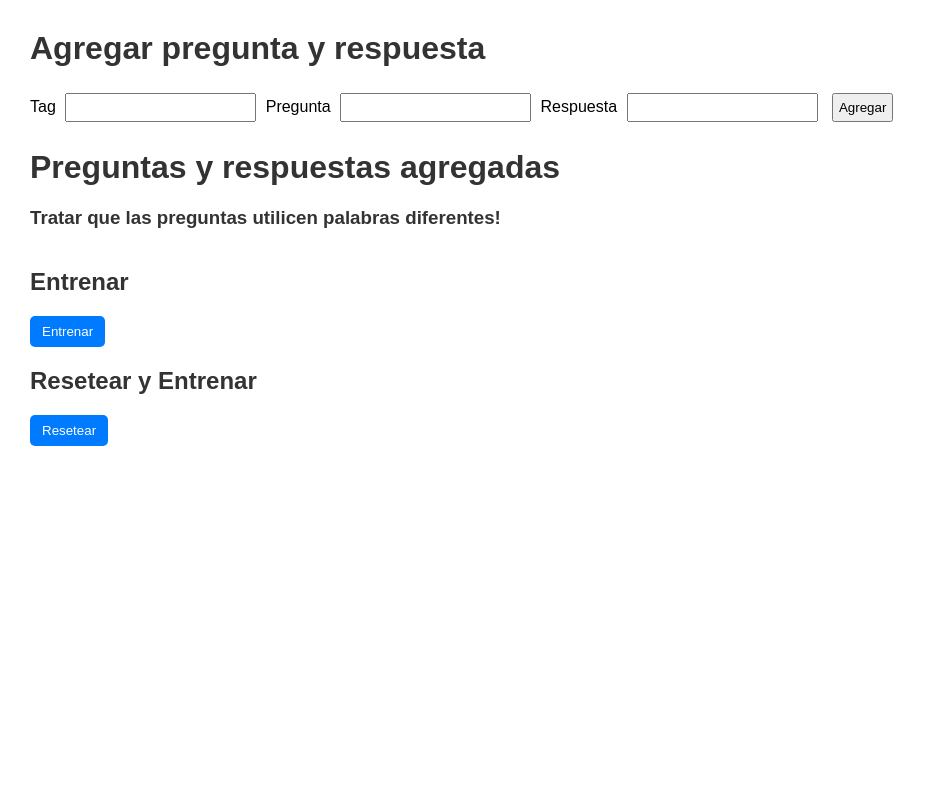
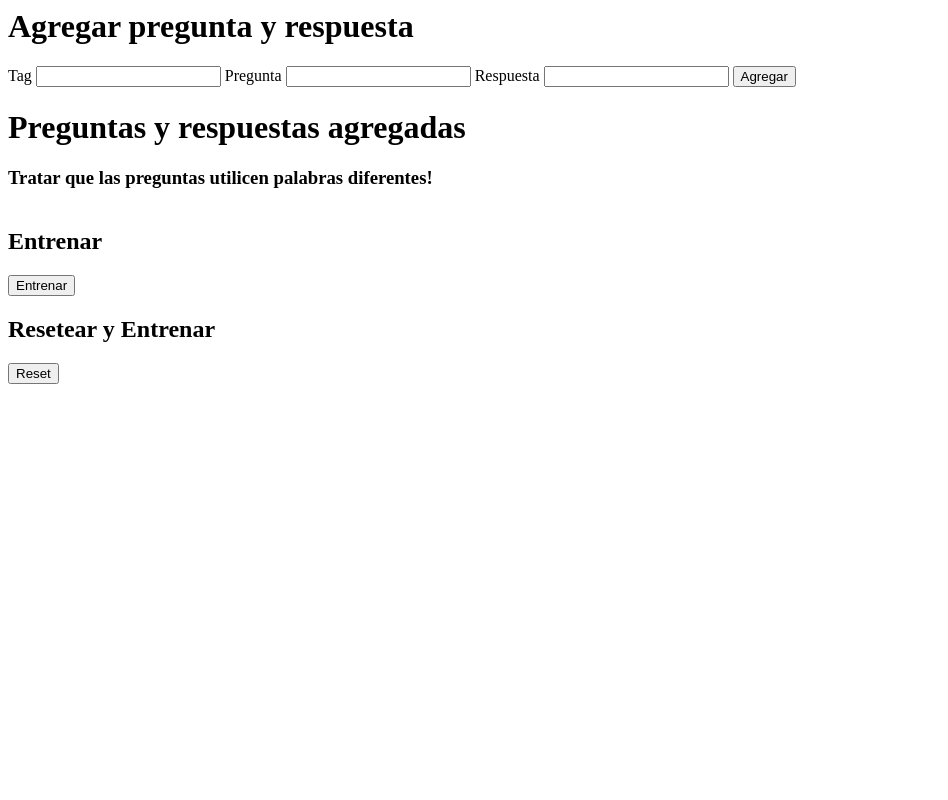
Before and after one commit to J-S-P-K/ProyTallerIA2025Online, a Flask app: page / in a window 1280 px wide. Shown: the whole page, without its empty margins (0-948 px from the left). Run offline with Flask 3, Linux system fonts and the light colour scheme.

Commit message:
Update home.html
9.7

```diff
--- a/app/templates/home.html
+++ b/app/templates/home.html
@@ -1,93 +1,64 @@
-<!DOCTYPE html>
-<html lang="es">
+<html>
   <head>
-    <meta charset="UTF-8" />
-    <title>Panel de Entrenamiento del Chatbot</title>
-    <script
-      src="https://cdnjs.cloudflare.com/ajax/libs/jquery/3.5.1/jquery.min.js"
-      integrity="sha512-bLT0Qm9VnAYZDflyKcBaQ2gg0hSYNQrJ8RilYldYQ1FxQYoCLtUjuuRuZo+fjqhx/qtq/1itJ0C2ejDxltZVFg=="
-      crossorigin="anonymous"
-    ></script>
+    <meta charset="UTF-8">
+    <title>Entrenamiento Chatbot</title>
 
+    <script src="https://cdnjs.cloudflare.com/ajax/libs/jquery/3.5.1/jquery.min.js" crossorigin="anonymous"></script>
     <script type="text/javascript">
-      $(document).ready(function () {
+      $(document).ready(function() {
+          // Detecta si está en Render o en local
+          var baseUrl =
+              window.location.hostname === "localhost" || window.location.hostname === "127.0.0.1"
+                  ? "http://127.0.0.1:5000"
+                  : window.location.origin;
+
           // Entrenar modelo
-        $("#target").on("click", function () {
-          $.get("/train", function (data) {
-            alert("✅ Entrenado con éxito!");
+          $("#target").on("click", function() {
+              $.ajax({
+                  url: baseUrl + "/train",
+                  type: "POST",
+                  contentType: "application/json",
+                  data: JSON.stringify({ accion: "entrenar" }),
+                  success: function(data) {
+                      alert("Entrenado correctamente!");
                       location.reload();
-          }).fail(function () {
-            alert("❌ Error al entrenar el modelo.");
+                  },
+                  error: function() {
+                      alert("Error al entrenar el modelo.");
+                  }
               });
           });
 
-        // Resetear y entrenar
-        $("#target2").on("click", function () {
-          $.get("/resetandtrain", function (data) {
-            alert("🔄 Reseteado y entrenado!");
+          // Resetear y entrenar modelo
+          $("#target2").on("click", function() {
+              $.ajax({
+                  url: baseUrl + "/resetandtrain",
+                  type: "POST",
+                  contentType: "application/json",
+                  data: JSON.stringify({ accion: "resetear" }),
+                  success: function(data) {
+                      alert("Reseteado y entrenado!");
                       location.reload();
-          }).fail(function () {
-            alert("❌ Error al resetear y entrenar.");
+                  },
+                  error: function() {
+                      alert("Error al resetear el modelo.");
+                  }
               });
           });
       });
     </script>
-
-    <style>
-      body {
-        font-family: Arial, sans-serif;
-        margin: 30px;
-      }
-
-      input[type="text"],
-      input[type="submit"] {
-        margin: 5px;
-        padding: 5px;
-      }
-
-      table {
-        margin-top: 15px;
-        border-collapse: collapse;
-      }
-
-      td {
-        padding: 5px;
-        border: 1px solid #ccc;
-      }
-
-      h1, h2, h3 {
-        color: #333;
-      }
-
-      button {
-        padding: 8px 12px;
-        background-color: #007bff;
-        color: white;
-        border: none;
-        border-radius: 5px;
-        cursor: pointer;
-      }
-
-      button:hover {
-        background-color: #0056b3;
-      }
-    </style>
   </head>
 
   <body>
     <h1>Agregar pregunta y respuesta</h1>
-
     <form method="POST" action="/">
       <label>Tag</label>
-      <input type="text" name="tag" required />
-
+      <input type="text" name="tag">
       <label>Pregunta</label>
-      <input type="text" name="patterns" required />
-
+      <input type="text" name="patterns">
       <label>Respuesta</label>
-      <input type="text" name="responses" required />
-
-      <input type="submit" value="Agregar" />
+      <input type="text" name="responses">
+      <input type="submit" value="Agregar">
     </form>
 
     <h1>Preguntas y respuestas agregadas</h1>
@@ -98,22 +69,19 @@
         <tr>
           <td>
             <form method="POST" action="./actualizar" style="display: inline">
-            <input type="hidden" value="{{intent.tag}}" name="oldtag" />
-            <input type="text" value="{{intent.tag}}" name="newtag" />
-
-            <input type="hidden" value="{{intent.patterns}}" name="oldpatterns" />
-            <input type="text" value="{{intent.patterns}}" name="newpatterns" />
-
-            <input type="hidden" value="{{intent.responses}}" name="oldresponses" />
-            <input type="text" value="{{intent.responses}}" name="newresponses" />
-
-            <input type="submit" value="Actualizar" />
+              <input type="hidden" value="{{intent.tag}}" name="oldtag">
+              <input type="text" value="{{intent.tag}}" name="newtag">
+              <input type="hidden" value="{{intent.patterns}}" name="oldpatterns">
+              <input type="text" value="{{intent.patterns}}" name="newpatterns">
+              <input type="hidden" value="{{intent.responses}}" name="oldresponses">
+              <input type="text" value="{{intent.responses}}" name="newresponses">
+              <input type="submit" value="Actualizar">
             </form>
           </td>
           <td>
             <form method="POST" action="./eliminar" style="display: inline">
-            <input type="hidden" value="{{intent.tag}}" name="tag" />
-            <input type="submit" value="Eliminar" />
+              <input type="hidden" value="{{intent.tag}}" name="tag">
+              <input type="submit" value="eliminar">
             </form>
           </td>
         </tr>
@@ -127,7 +95,7 @@
 
     <div>
       <h2>Resetear y Entrenar</h2>
-      <div><button id="target2">Resetear</button></div>
+      <div><button id="target2">Reset</button></div>
     </div>
   </body>
 </html>
```
Lines whose indentation alone changed are shown as unchanged.
